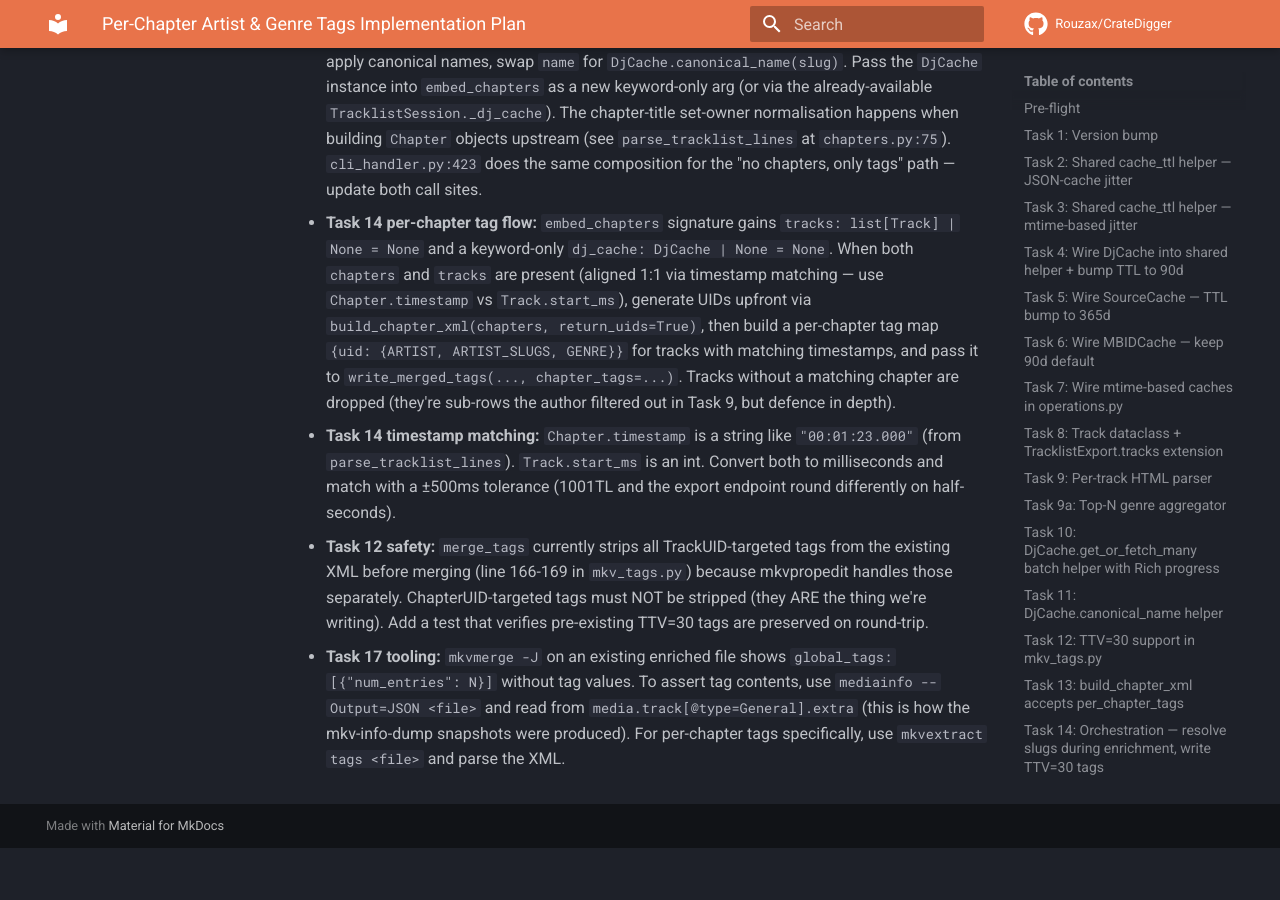
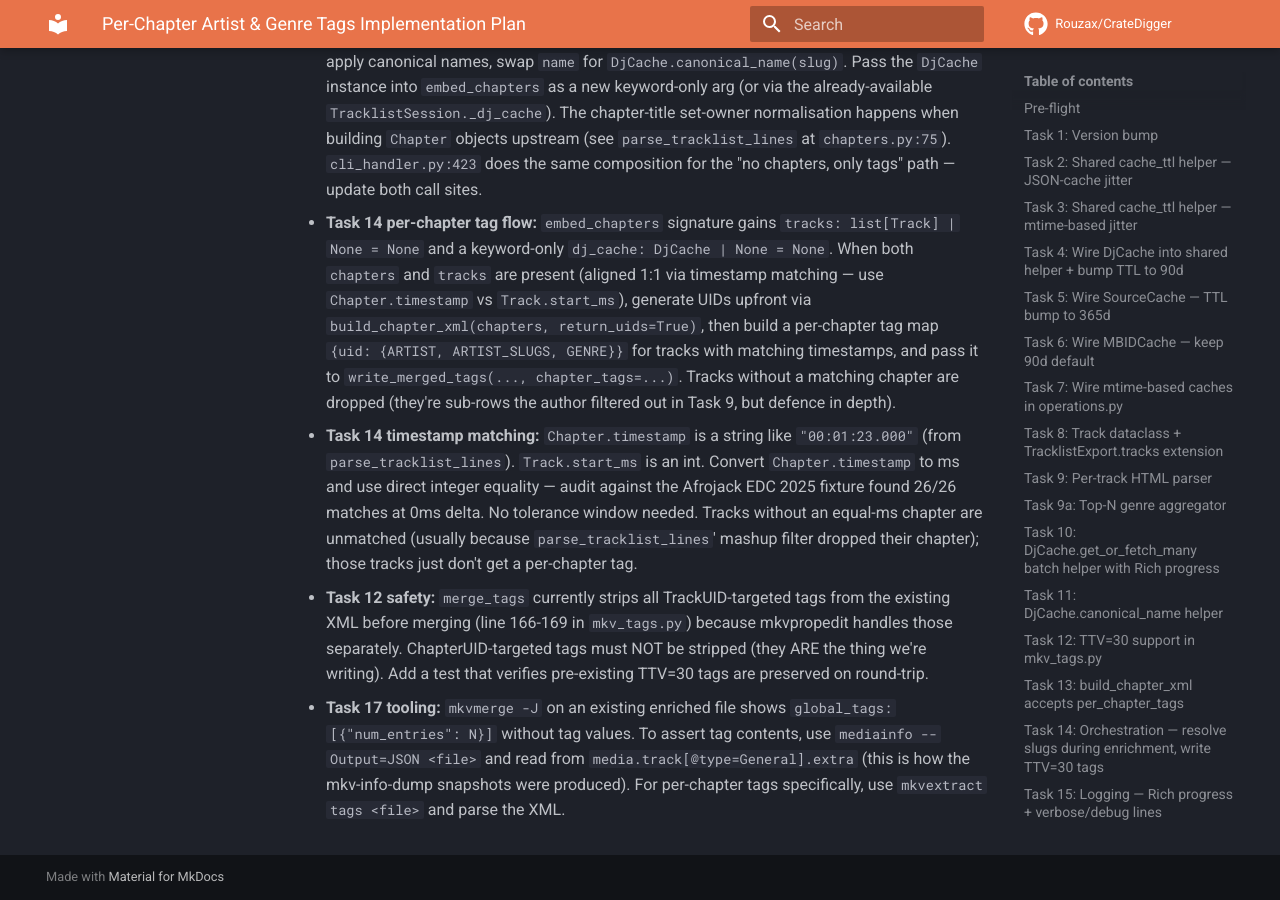
Before and after one commit to Rouzax/CrateDigger, an MkDocs documentation site: the page built from docs/plans/2026-04-12-per-chapter-tags.md, in a window 1280 px wide and 900 px high, scrolled down 35275 px. Built offline with MkDocs 1.6.1 and Material for MkDocs 9.7.7, drawn with Linux system fonts in a browser that asks for light colours; comment, search, counter and statistics services are not loaded; before the commit the page ends 36123 px from its top, so only the background shows below that.

Commit message:
docs(plans): round-5 simplification, no tolerance window needed
Audit against the Afrojack EDC 2025 fixture: Chapter-to-Track timestamp
match is exact (26/26 at 0ms delta). Drop the planned ±500ms tolerance,
use direct integer equality for Task 14's tag map build.

```diff
--- a/docs/plans/2026-04-12-per-chapter-tags.md
+++ b/docs/plans/2026-04-12-per-chapter-tags.md
@@ -1670,7 +1670,7 @@
 
 - **Task 14 per-chapter tag flow:** `embed_chapters` signature gains `tracks: list[Track] | None = None` and a keyword-only `dj_cache: DjCache | None = None`. When both `chapters` and `tracks` are present (aligned 1:1 via timestamp matching — use `Chapter.timestamp` vs `Track.start_ms`), generate UIDs upfront via `build_chapter_xml(chapters, return_uids=True)`, then build a per-chapter tag map `{uid: {ARTIST, ARTIST_SLUGS, GENRE}}` for tracks with matching timestamps, and pass it to `write_merged_tags(..., chapter_tags=...)`. Tracks without a matching chapter are dropped (they're sub-rows the author filtered out in Task 9, but defence in depth).
 
-- **Task 14 timestamp matching:** `Chapter.timestamp` is a string like `"00:01:23.000"` (from `parse_tracklist_lines`). `Track.start_ms` is an int. Convert both to milliseconds and match with a ±500ms tolerance (1001TL and the export endpoint round differently on half-seconds).
+- **Task 14 timestamp matching:** `Chapter.timestamp` is a string like `"00:01:23.000"` (from `parse_tracklist_lines`). `Track.start_ms` is an int. Convert `Chapter.timestamp` to ms and use direct integer equality — audit against the Afrojack EDC 2025 fixture found 26/26 matches at 0ms delta. No tolerance window needed. Tracks without an equal-ms chapter are unmatched (usually because `parse_tracklist_lines`' mashup filter dropped their chapter); those tracks just don't get a per-chapter tag.
 
 - **Task 12 safety:** `merge_tags` currently strips all TrackUID-targeted tags from the existing XML before merging (line 166-169 in `mkv_tags.py`) because mkvpropedit handles those separately. ChapterUID-targeted tags must NOT be stripped (they ARE the thing we're writing). Add a test that verifies pre-existing TTV=30 tags are preserved on round-trip.
 
```
